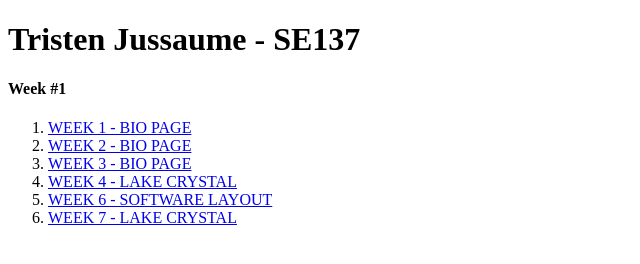
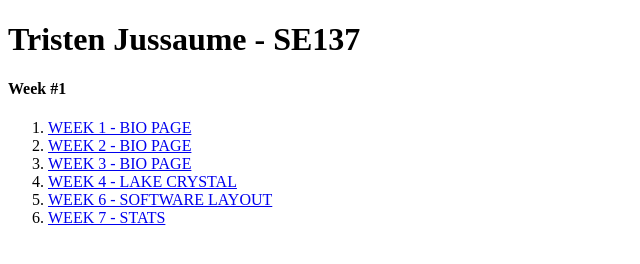
Before and after one commit to Tristen247/SE137-202410, a plain HTML site: page index.html in a window 1280 px wide. Shown: the whole page, without its empty margins (0-640 px from the left). Drawn offline with Linux system fonts and the light colour scheme.

Commit message:
W7 UPdate

```diff
--- a/index.html
+++ b/index.html
@@ -16,7 +16,7 @@
         <li><a href="W3-Bio-Page/">WEEK 3 - BIO PAGE</a></li>
         <li><a href="W4-Lake-Crystal/">WEEK 4 - LAKE CRYSTAL</a></li>
         <li><a href="W6-VS_Code_Project/">WEEK 6 - SOFTWARE LAYOUT</a></li>
-        <li><a href="W7-Stats/">WEEK 7 - LAKE CRYSTAL</a></li>
+        <li><a href="W7-Stats/">WEEK 7 - STATS</a></li>
 
     </ol
 
```
